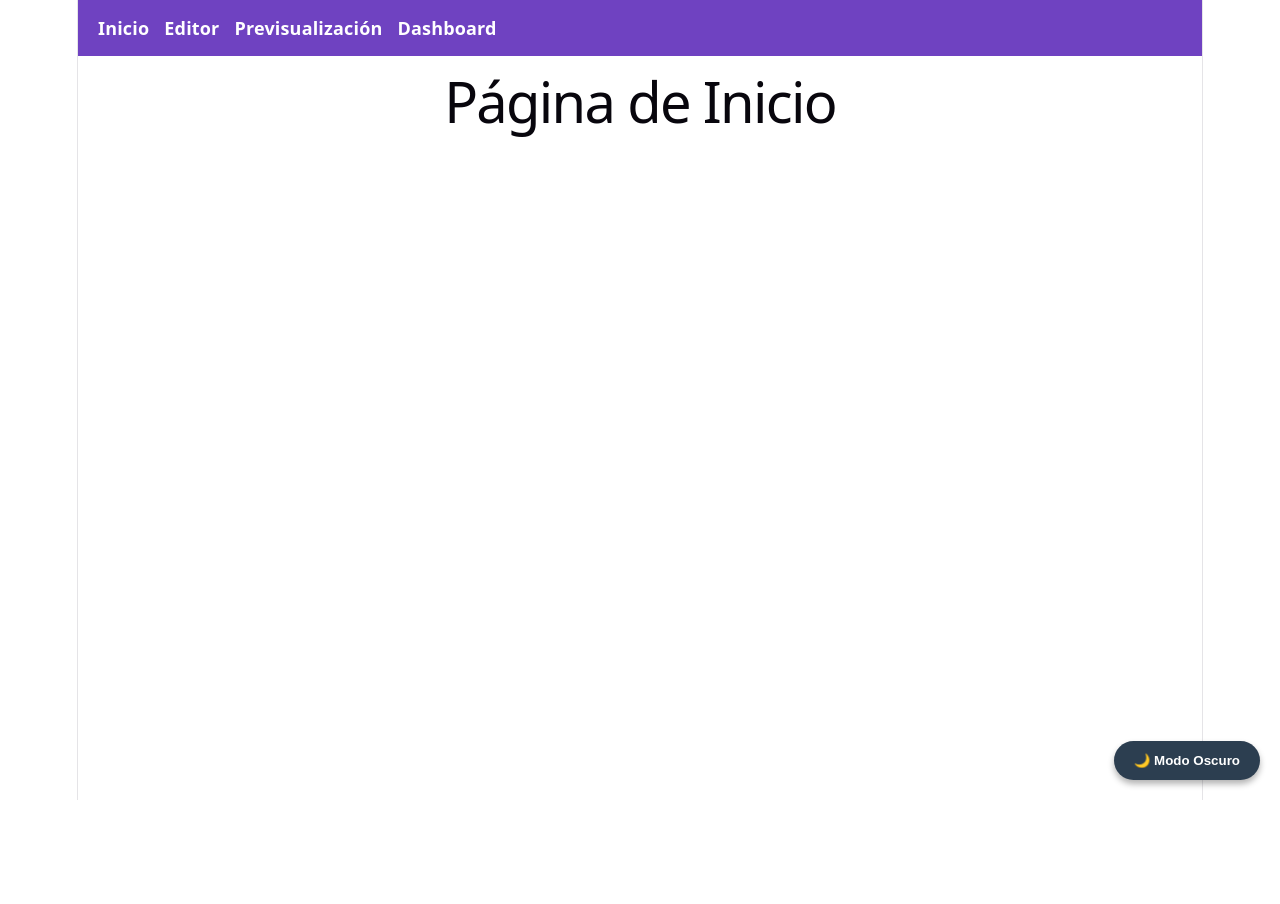
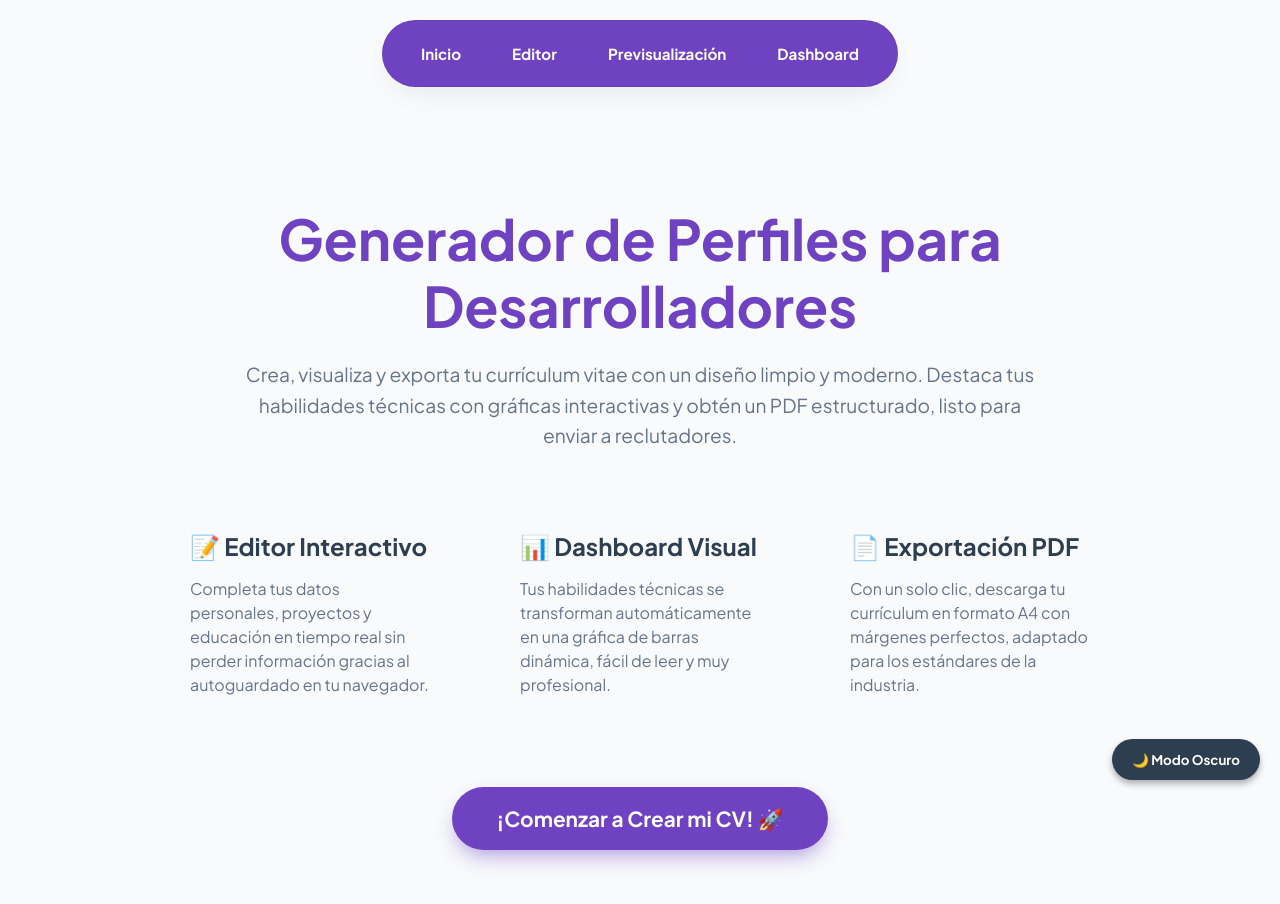
Before and after one commit to AiltonHrdz/ProyectoFinal, a React (Vite) app: page / in a window 1280 px wide. Shown: the top 904 px of the page. Before the commit the page ends 800 px from the top, so only its background shows below. Built offline with nearby package versions, Linux system fonts and the light colour scheme.

Commit message:
feat: implementacion de mejores estilos y mejora de funcionalidades

```diff
--- a/src/index.css
+++ b/src/index.css
@@ -1,111 +1,143 @@
+/* src/index.css */
+@import url('https://fonts.googleapis.com/css2?family=Plus+Jakarta+Sans:wght@300;400;600;700&display=swap');
+
 :root {
-  --text: #6b6375;
-  --text-h: #08060d;
-  --bg: #fff;
-  --border: #e5e4e7;
-  --code-bg: #f4f3ec;
-  --accent: #aa3bff;
-  --accent-bg: rgba(170, 59, 255, 0.1);
-  --accent-border: rgba(170, 59, 255, 0.5);
-  --social-bg: rgba(244, 243, 236, 0.5);
-  --shadow:
-    rgba(0, 0, 0, 0.1) 0 10px 15px -3px, rgba(0, 0, 0, 0.05) 0 4px 6px -2px;
-
-  --sans: system-ui, 'Segoe UI', Roboto, sans-serif;
-  --heading: system-ui, 'Segoe UI', Roboto, sans-serif;
-  --mono: ui-monospace, Consolas, monospace;
-
-  font: 18px/145% var(--sans);
-  letter-spacing: 0.18px;
-  color-scheme: light dark;
-  color: var(--text);
-  background: var(--bg);
-  font-synthesis: none;
-  text-rendering: optimizeLegibility;
-  -webkit-font-smoothing: antialiased;
-  -moz-osx-font-smoothing: grayscale;
-
-  @media (max-width: 1024px) {
-    font-size: 16px;
-  }
+  --primary: #6366f1;
+  --primary-hover: #4f46e5;
+  --bg-light: #f8fafc;
+  --bg-dark: #0f172a;
+  --glass-white: rgba(255, 255, 255, 0.8);
+  --glass-dark: rgba(30, 41, 59, 0.8);
 }
 
-@media (prefers-color-scheme: dark) {
-  :root {
-    --text: #9ca3af;
-    --text-h: #f3f4f6;
-    --bg: #16171d;
-    --border: #2e303a;
-    --code-bg: #1f2028;
-    --accent: #c084fc;
-    --accent-bg: rgba(192, 132, 252, 0.15);
-    --accent-border: rgba(192, 132, 252, 0.5);
-    --social-bg: rgba(47, 48, 58, 0.5);
-    --shadow:
-      rgba(0, 0, 0, 0.4) 0 10px 15px -3px, rgba(0, 0, 0, 0.25) 0 4px 6px -2px;
-  }
-
-  #social .button-icon {
-    filter: invert(1) brightness(2);
-  }
+* {
+  box-sizing: border-box;
+  font-family: 'Plus Jakarta Sans', sans-serif;
 }
 
 body {
   margin: 0;
+  padding: 0;
+  background: var(--bg-light);
+  color: #1e293b;
+  transition: all 0.3s ease;
 }
 
-#root {
-  width: 1126px;
-  max-width: 100%;
-  margin: 0 auto;
-  text-align: center;
-  border-inline: 1px solid var(--border);
-  min-height: 100svh;
-  display: flex;
-  flex-direction: column;
-  box-sizing: border-box;
+body.dark-mode {
+  background: var(--bg-dark);
+  color: #f1f5f9;
 }
 
-h1,
-h2 {
-  font-family: var(--heading);
-  font-weight: 500;
-  color: var(--text-h);
+/* --- NAVEGACIÓN MODERNA Y CENTRADA --- */
+nav {
+  position: sticky;
+  top: 20px;
+  z-index: 100;
+  background: var(--glass-white);
+  backdrop-filter: blur(12px);
+  margin: 20px auto;
+  padding: 10px 30px;
+  width: fit-content;
+  border-radius: 50px;
+  display: flex;
+  gap: 10px;
+  border: 1px solid rgba(0,0,0,0.05);
+  box-shadow: 0 10px 30px -10px rgba(0,0,0,0.1);
 }
 
-h1 {
-  font-size: 56px;
-  letter-spacing: -1.68px;
-  margin: 32px 0;
-  @media (max-width: 1024px) {
-    font-size: 36px;
-    margin: 20px 0;
-  }
-}
-h2 {
-  font-size: 24px;
-  line-height: 118%;
-  letter-spacing: -0.24px;
-  margin: 0 0 8px;
-  @media (max-width: 1024px) {
-    font-size: 20px;
-  }
-}
-p {
-  margin: 0;
+body.dark-mode nav {
+  background: var(--glass-dark);
+  border-color: rgba(255,255,255,0.1);
 }
 
-code,
-.counter {
-  font-family: var(--mono);
-  display: inline-flex;
-  border-radius: 4px;
-  color: var(--text-h);
+nav a {
+  color: #64748b;
+  text-decoration: none;
+  font-weight: 600;
+  padding: 8px 18px;
+  border-radius: 25px;
+  transition: all 0.2s ease;
+  font-size: 0.95rem;
 }
 
-code {
-  font-size: 15px;
-  line-height: 135%;
-  padding: 4px 8px;
-  background: var(--code-bg);
+nav a:hover {
+  color: var(--primary);
+  background: rgba(99, 102, 241, 0.1);
 }
+
+/* Estilo para el link activo (opcional con NavLink) */
+nav a.active {
+  background: var(--primary);
+  color: white;
+}
+
+/* --- FORMULARIOS PREMIUM --- */
+fieldset {
+  border: none !important;
+  background: white;
+  padding: 30px !important;
+  border-radius: 16px !important;
+  box-shadow: 0 4px 6px -1px rgba(0,0,0,0.05), 0 2px 4px -2px rgba(0,0,0,0.05);
+  margin-bottom: 30px;
+  position: relative;
+}
+
+body.dark-mode fieldset {
+  background: #1e293b;
+  box-shadow: 0 10px 15px -3px rgba(0,0,0,0.3);
+}
+
+legend {
+  font-weight: 700;
+  font-size: 1.2rem;
+  color: var(--primary);
+  padding: 0;
+  margin-bottom: 20px;
+  width: 100%;
+}
+
+label {
+  font-size: 0.85rem;
+  font-weight: 600;
+  color: #64748b;
+  margin-bottom: 6px;
+  display: block;
+}
+
+input, select, textarea {
+  width: 100%;
+  padding: 12px 16px;
+  border-radius: 10px;
+  border: 1px solid #e2e8f0;
+  font-size: 0.95rem;
+  outline: none;
+  transition: all 0.2s;
+}
+
+body.dark-mode input, body.dark-mode select, body.dark-mode textarea {
+  border-color: #334155;
+  background: #0f172a;
+}
+
+input:focus {
+  border-color: var(--primary);
+  box-shadow: 0 0 0 4px rgba(99, 102, 241, 0.15);
+}
+
+/* Botones con estilo moderno */
+button {
+  background: var(--primary);
+  color: white;
+  border: none;
+  padding: 12px 24px;
+  border-radius: 10px;
+  font-weight: 700;
+  cursor: pointer;
+  transition: all 0.2s;
+}
+
+button:hover {
+  background: var(--primary-hover);
+  transform: translateY(-1px);
+  box-shadow: 0 10px 15px -3px rgba(99, 102, 241, 0.3);
+}
--- a/src/pages/Home.jsx
+++ b/src/pages/Home.jsx
@@ -1,3 +1,62 @@
+import { Link } from 'react-router-dom';
+
 export default function Home() {
-  return <h1>Página de Inicio</h1>;
+  return (
+    <div style={{ padding: '60px 20px', maxWidth: '1000px', margin: '0 auto', textAlign: 'center' }}>
+
+      {/* Sección Hero principal */}
+      <h1 style={{ fontSize: '3.5rem', color: '#6f42c1', marginBottom: '20px', lineHeight: '1.2' }}>
+        Generador de Perfiles para Desarrolladores
+      </h1>
+      <p style={{ fontSize: '1.2rem', color: '#64748b', marginBottom: '50px', lineHeight: '1.6', maxWidth: '800px', margin: '0 auto 50px auto' }}>
+        Crea, visualiza y exporta tu currículum vitae con un diseño limpio y moderno.
+        Destaca tus habilidades técnicas con gráficas interactivas y obtén un PDF estructurado,
+        listo para enviar a reclutadores.
+      </p>
+
+      {/* Tarjetas de características */}
+      <div style={{ display: 'grid', gridTemplateColumns: 'repeat(auto-fit, minmax(280px, 1fr))', gap: '30px', marginBottom: '60px' }}>
+
+        <div className="card-container" style={{ padding: '30px', borderRadius: '12px', textAlign: 'left' }}>
+          <h3 style={{ margin: '0 0 15px 0', fontSize: '1.5rem', color: '#2c3e50' }}>📝 Editor Interactivo</h3>
+          <p style={{ margin: 0, color: '#64748b', lineHeight: '1.5' }}>
+            Completa tus datos personales, proyectos y educación en tiempo real sin perder información gracias al autoguardado en tu navegador.
+          </p>
+        </div>
+
+        <div className="card-container" style={{ padding: '30px', borderRadius: '12px', textAlign: 'left' }}>
+          <h3 style={{ margin: '0 0 15px 0', fontSize: '1.5rem', color: '#2c3e50' }}>📊 Dashboard Visual</h3>
+          <p style={{ margin: 0, color: '#64748b', lineHeight: '1.5' }}>
+            Tus habilidades técnicas se transforman automáticamente en una gráfica de barras dinámica, fácil de leer y muy profesional.
+          </p>
+        </div>
+
+        <div className="card-container" style={{ padding: '30px', borderRadius: '12px', textAlign: 'left' }}>
+          <h3 style={{ margin: '0 0 15px 0', fontSize: '1.5rem', color: '#2c3e50' }}>📄 Exportación PDF</h3>
+          <p style={{ margin: 0, color: '#64748b', lineHeight: '1.5' }}>
+            Con un solo clic, descarga tu currículum en formato A4 con márgenes perfectos, adaptado para los estándares de la industria.
+          </p>
+        </div>
+
+      </div>
+
+      {/* Botón de Llamado a la Acción (CTA) */}
+      <Link to="/editor">
+        <button style={{
+          padding: '18px 45px',
+          fontSize: '1.3rem',
+          backgroundColor: '#6f42c1',
+          color: 'white',
+          border: 'none',
+          borderRadius: '50px',
+          cursor: 'pointer',
+          fontWeight: 'bold',
+          boxShadow: '0 10px 20px -5px rgba(111, 66, 193, 0.5)'
+        }}>
+          ¡Comenzar a Crear mi CV! 🚀
+        </button>
+      </Link>
+
+    </div>
+  );
 }
```
